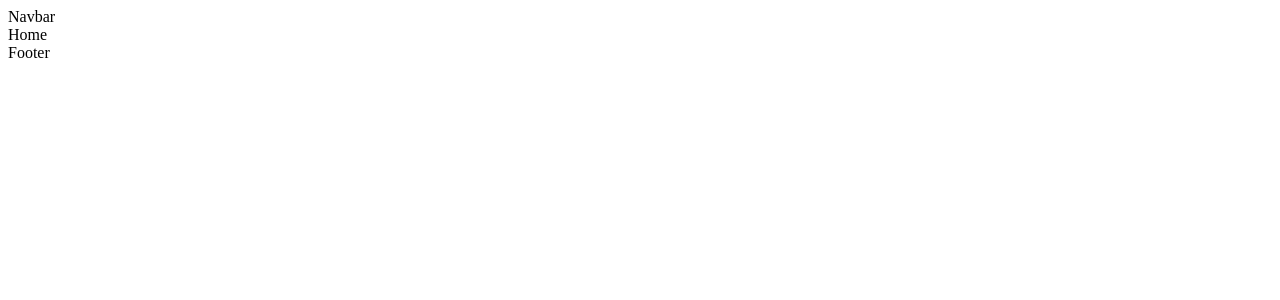
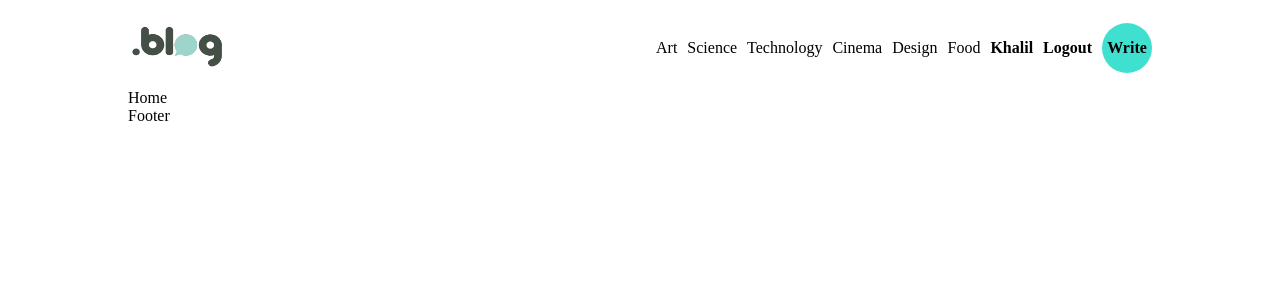
Before and after one commit to KhalilAbbaass/BlogApp-React-MySQL, a React (Create React App) app in the folder client/: page / in a window 1280 px wide. Shown: the top 300 px of the page. Built offline with nearby package versions, Linux system fonts and the light colour scheme.

Commit message:
navbar and design

```diff
--- a/client/src/components/Navbar.jsx
+++ b/client/src/components/Navbar.jsx
@@ -1,8 +1,30 @@
 import React from 'react'
+import { Link } from 'react-router-dom';
+import blogLogo from '../Assets/bloggapp.png';
 
 const Navbar = () => {
   return (
-    <div>Navbar</div>
+    <div className='navbar'>
+      <div className='container'>
+          <div className='logo'><img alt='' src={blogLogo}></img></div>
+            <div className='links'>
+              <Link className='link' to='/?cat=art'><h4>Art</h4></Link>
+              <Link className='link' to='/?cat=Science'><h4>Science</h4></Link>
+              <Link className='link' to='/?cat=Technology'><h4>Technology</h4></Link>
+              <Link className='link' to='/?cat=Cinema'><h4>Cinema</h4></Link>
+              <Link className='link' to='/?cat=Design'><h4>Design</h4></Link>
+              <Link className='link' to='/?cat=Food'><h4>Food</h4></Link>
+              <span>Khalil</span>
+              <span>Logout</span>
+              <span className='write'>
+                <Link className='link' to='/write'>Write</Link>
+              </span>
+
+          </div>
+
+      </div>
+
+    </div>
   )
 }
 
--- a/client/src/style.scss
+++ b/client/src/style.scss
@@ -1,10 +1,15 @@
 .App{
 
-
+    display: flex;
+    justify-content: center;
 
 
     .container{
-
+            width: 1024px;
+            .link{
+                text-decoration: none;
+                color: inherit;
+            }
         .loginDiv{
             display: flex;
             flex-direction: column;
@@ -51,9 +56,59 @@
             }
         }
 
+        .navbar{
+
+            .container{
+                padding: 10px 0px;
+                display: flex;
+                justify-content: space-between;
+                align-items: center;
+                .logo{
+
+                    img{
+                        height: 3rem;
+                        width: 6rem;
+
+                    }
+
+                }
+                .links{
+                    display: flex;
+                    gap: 10px;
+                    align-items: center;
+
+                    span{
+                        font-weight: 600;
+                        font-size: 16px;
+                        cursor: pointer;
+                    }
+                    h4{
+                        font-weight: 100;
+                    }
 
 
-        //register
+                    .write{
+                        background-color: turquoise;
+                        width: 50px;
+                        height: 50px;
+                        border-radius: 50%;
+                        display: flex;
+                        align-items: center;
+                        justify-content: center;
+
+
+                        &:hover{
+                            color: teal;
+                            background-color: white;
+                            border: 1px solid teal;
+                        }
+                    }
+
+                }
+
+            }
+
+        }
 
     }
 
```
Also changed, not shown: client/src/Assets/bloggapp.png (added), client/src/Assets/bloglogo.png (added).
